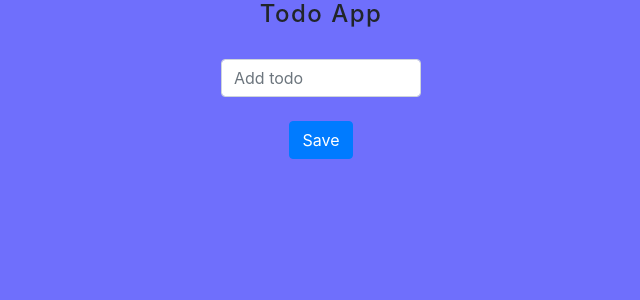
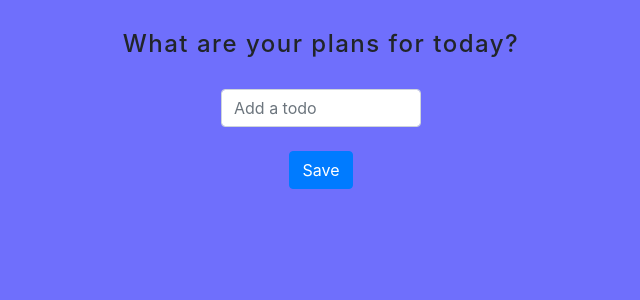
Before and after one commit to Highshirt99/todo-app, a React (Create React App) app: page / in a window 1280 px wide. Shown: the top 300 px of the page, without its empty margins (319-959 px from the left). Built offline with nearby package versions, Linux system fonts and the light colour scheme.

Commit message:
Updated the CSS.

```diff
--- a/src/App.css
+++ b/src/App.css
@@ -11,6 +11,7 @@
 li{
     background-color: #fff;
     border: 2px solid grey;
+    border-radius: 5px;
     box-shadow: 0 2px rgba(100, 98, 98, 0.7);
     padding: 1px;
     width: 250px;
--- a/src/App.js
+++ b/src/App.js
@@ -9,10 +9,11 @@ function App() {
     <TodoProvider>
       <div >
         <h2
-        style={{marginBottom: "30px",
+        style={{margin: "30px 0",
       letterSpacing: "1.5px",
-    fontSize: "1.5em"}}
-        className='text-center'>Todo App</h2>
+    fontSize: "1.5em"
+  }}
+        className='text-center'>What are your plans for today?</h2>
        <AddTodo />
        <Todo/>
       </div>
--- a/src/components/AddTodo.jsx
+++ b/src/components/AddTodo.jsx
@@ -1,7 +1,7 @@
 import React, {useState, useContext, useEffect} from 'react'
 import { TodoContext } from './context/TodoContext';
 import { db } from './../dexie';
-import { useLiveQuery } from 'dexie-react-hooks';
+
 
 
 function AddTodo() {
@@ -10,18 +10,9 @@ const [text, setText] = useState("")
 const  {addTodo} = useContext(TodoContext)
 
 
-// const allTodos = useLiveQuery(() => db.todo.toArray(), [])
-useEffect(
-() => {
-  const setTodoFromDb = async () =>
-  {
-    const textFromDb = await (db.todo.get("text"))
 
-  }
-setTodoFromDb()
-}
-)
-const onSubmit = async (e) => {
+
+const onSubmit = (e) => {
     e.preventDefault()
 
     const newTodo = {
@@ -31,7 +22,6 @@ const onSubmit = async (e) => {
 
   addTodo(newTodo)
     e.target.todo.value = ""
-    await db.todo.put(newTodo, "text")
 }
 
   return (
@@ -45,7 +35,7 @@ const onSubmit = async (e) => {
                 className='form-control'
                 type="text"
                 name='todo'
-                placeholder= "Add todo"
+                placeholder= "Add a todo"
                 onChange={(e) => setText(e.target.value)}
                 required
                 />
--- a/src/dexie.js
+++ b/src/dexie.js
@@ -3,5 +3,5 @@ import Dexie from "dexie";
 export const db = new Dexie("todo-app")
 
 db.version(1).stores({
-    todo: ",text"
+    todos: "++id,text"
 })
```
